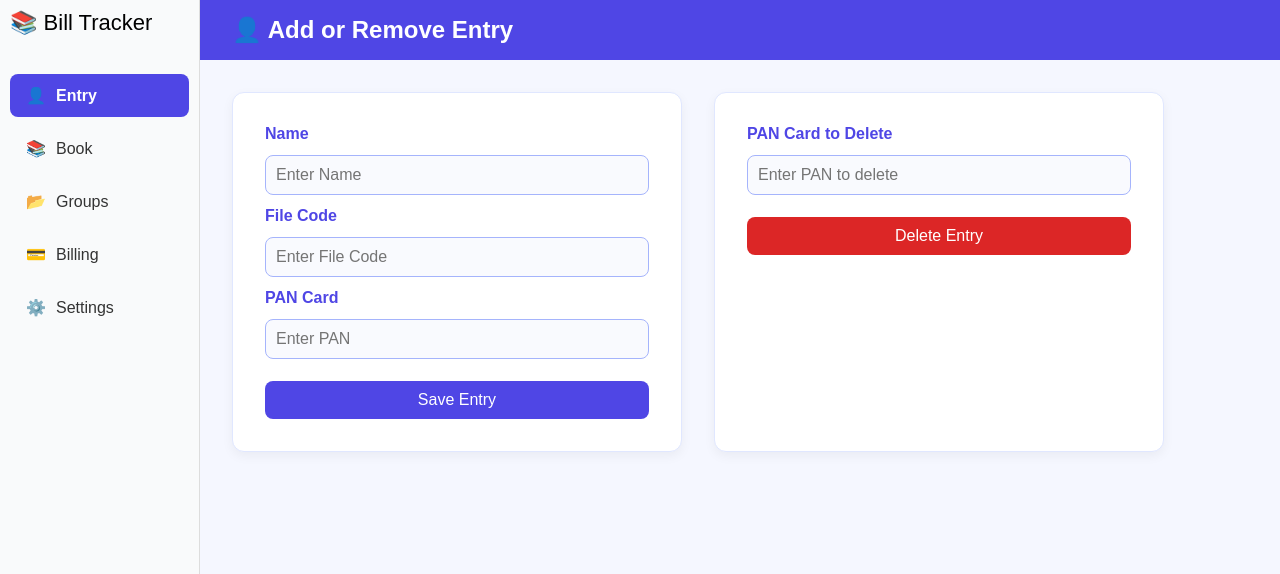
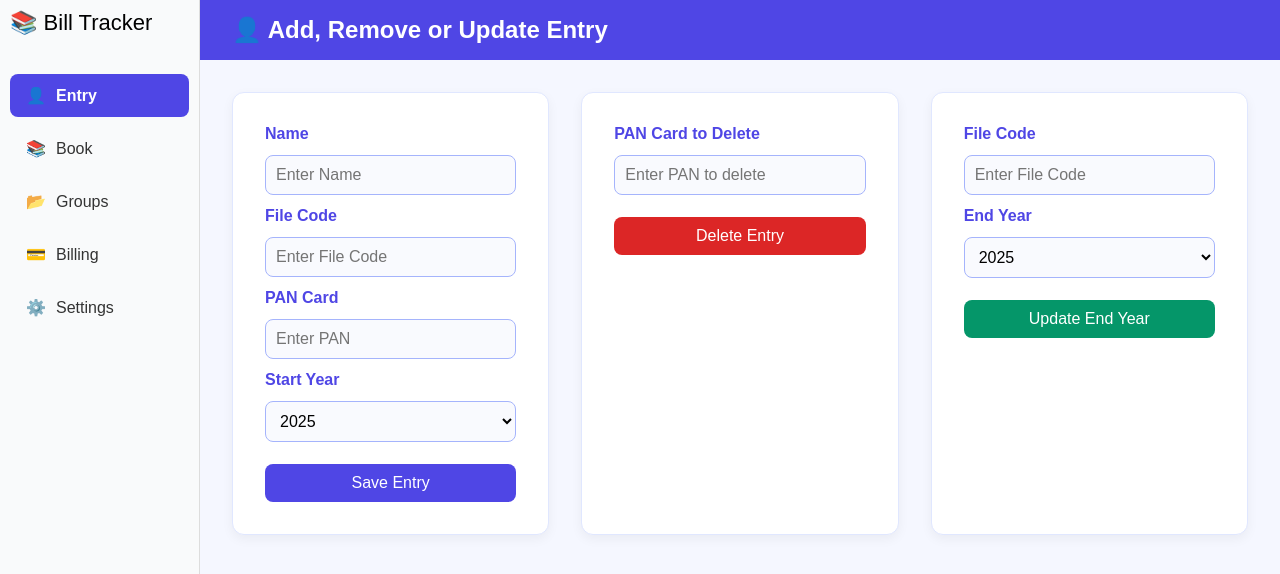
Before and after one commit to think-WayBig/30-bill-tracker-smart-tax, a React (Vite) app: page / in a window 1280 px wide. Shown: the top 574 px of the page. Built offline with nearby package versions, Linux system fonts and the light colour scheme.

Commit message:
checking for file code duplication

```diff
--- a/src/renderer/src/components/Entry.tsx
+++ b/src/renderer/src/components/Entry.tsx
@@ -1,22 +1,29 @@
 import React, { useState } from 'react'
 import Layout from './Layout'
+
+const currentYear = new Date().getFullYear()
+const yearOptions = Array.from({ length: 10 }, (_, i) => (currentYear - i).toString())
 
 const Entry: React.FC = () => {
   const [name, setName] = useState('')
   const [fileCode, setFileCode] = useState('')
   const [pan, setPan] = useState('')
+  const [startYear, setStartYear] = useState(currentYear.toString())
   const [deletePan, setDeletePan] = useState('')
+
+  const [updateFileCode, setUpdateFileCode] = useState('')
+  const [newEndYear, setNewEndYear] = useState(currentYear.toString())
 
   const handleAddSubmit = async (e: React.FormEvent) => {
     e.preventDefault()
-
-    const currentYear = localStorage.getItem('selectedYear') || new Date().getFullYear().toString()
+    const selectedYear = localStorage.getItem('selectedYear') || currentYear.toString()
 
     const result = await window.electronAPI.saveEntry({
       name,
       pan,
       fileCode,
-      billingStatus: [{ status: 'Not started', year: currentYear }]
+      startYear,
+      billingStatus: [{ status: 'Not started', year: selectedYear }]
     })
 
     if (result.success) {
@@ -24,6 +31,7 @@ const Entry: React.FC = () => {
       setName('')
       setFileCode('')
       setPan('')
+      setStartYear(currentYear.toString())
     } else {
       alert(`❌ Error: ${result.error}`)
     }
@@ -45,8 +53,32 @@ const Entry: React.FC = () => {
     }
   }
 
+  const handleEndYearUpdate = async (e: React.FormEvent) => {
+    e.preventDefault()
+
+    const entries = await window.electronAPI.loadEntries()
+    const match = entries.find((e) => e.fileCode === updateFileCode)
+
+    if (!match) {
+      alert('❌ No entry found for that file code')
+      return
+    }
+
+    const updated = { ...match, endYear: newEndYear }
+
+    const save = await window.electronAPI.saveEntry(updated)
+
+    if (save.success) {
+      alert('✅ End year updated successfully!')
+      setUpdateFileCode('')
+      setNewEndYear(currentYear.toString())
+    } else {
+      alert(`❌ Error: ${save.error}`)
+    }
+  }
+
   return (
-    <Layout title="👤 Add or Remove Entry">
+    <Layout title="👤 Add, Remove or Update Entry">
       <div style={{ display: 'flex', flexWrap: 'wrap', gap: '2rem' }}>
         {/* Add Entry Form */}
         <form onSubmit={handleAddSubmit} style={formStyle}>
@@ -80,6 +112,19 @@ const Entry: React.FC = () => {
             style={inputStyle}
           />
 
+          <label style={labelStyle}>Start Year</label>
+          <select
+            value={startYear}
+            onChange={(e) => setStartYear(e.target.value)}
+            style={inputStyle}
+          >
+            {yearOptions.map((year) => (
+              <option key={year} value={year}>
+                {year}
+              </option>
+            ))}
+          </select>
+
           <button type="submit" style={buttonStyle}>
             Save Entry
           </button>
@@ -99,6 +144,36 @@ const Entry: React.FC = () => {
 
           <button type="submit" style={{ ...buttonStyle, backgroundColor: '#dc2626' }}>
             Delete Entry
+          </button>
+        </form>
+
+        {/* Update End Year Form */}
+        <form onSubmit={handleEndYearUpdate} style={formStyle}>
+          <label style={labelStyle}>File Code</label>
+          <input
+            type="text"
+            placeholder="Enter File Code"
+            value={updateFileCode}
+            onChange={(e) => setUpdateFileCode(e.target.value)}
+            required
+            style={inputStyle}
+          />
+
+          <label style={labelStyle}>End Year</label>
+          <select
+            value={newEndYear}
+            onChange={(e) => setNewEndYear(e.target.value)}
+            style={inputStyle}
+          >
+            {yearOptions.map((year) => (
+              <option key={year} value={year}>
+                {year}
+              </option>
+            ))}
+          </select>
+
+          <button type="submit" style={{ ...buttonStyle, backgroundColor: '#059669' }}>
+            Update End Year
           </button>
         </form>
       </div>
```
Also changed, not shown: src/main/index.ts (+12 -0 lines), src/preload/index.ts (+46 -10 lines), src/renderer/src/types.d.ts (+16 -32 lines).
